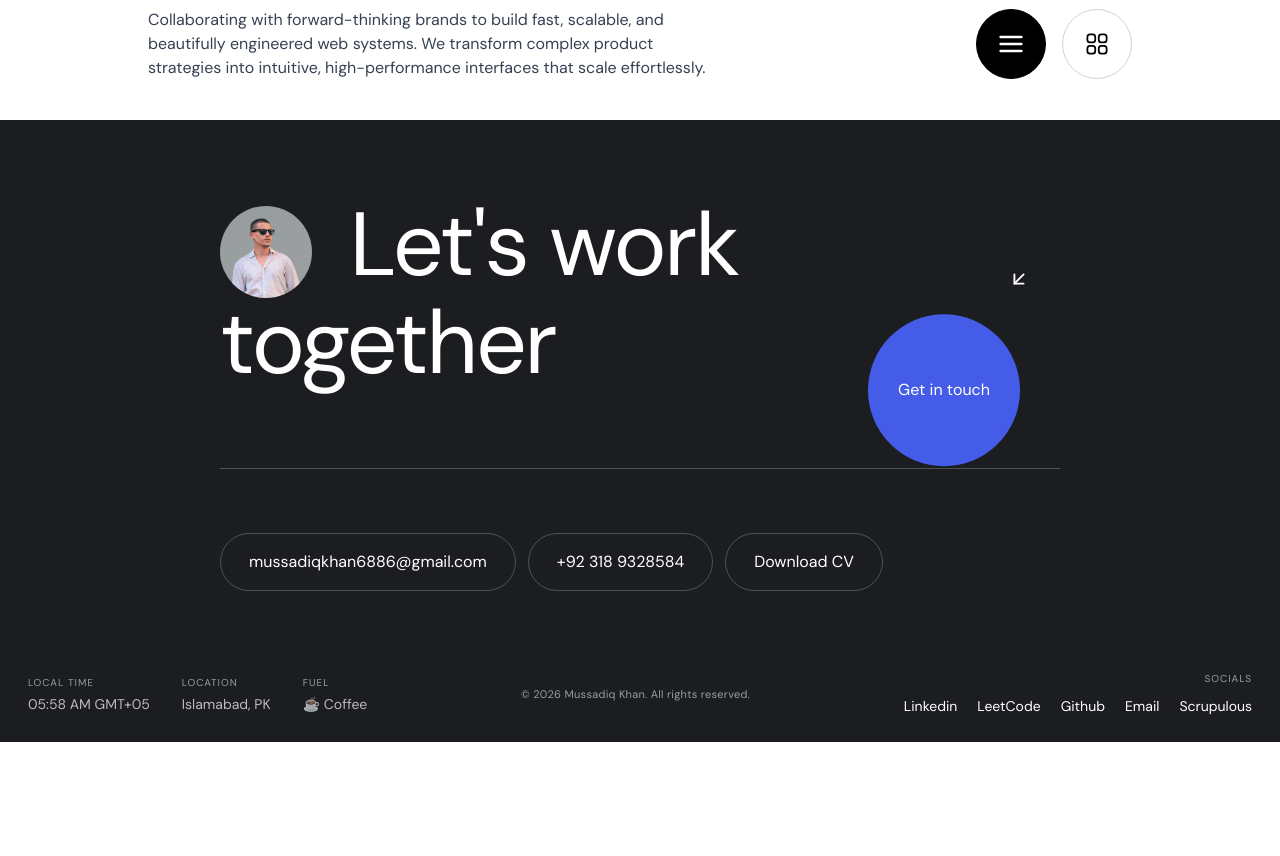
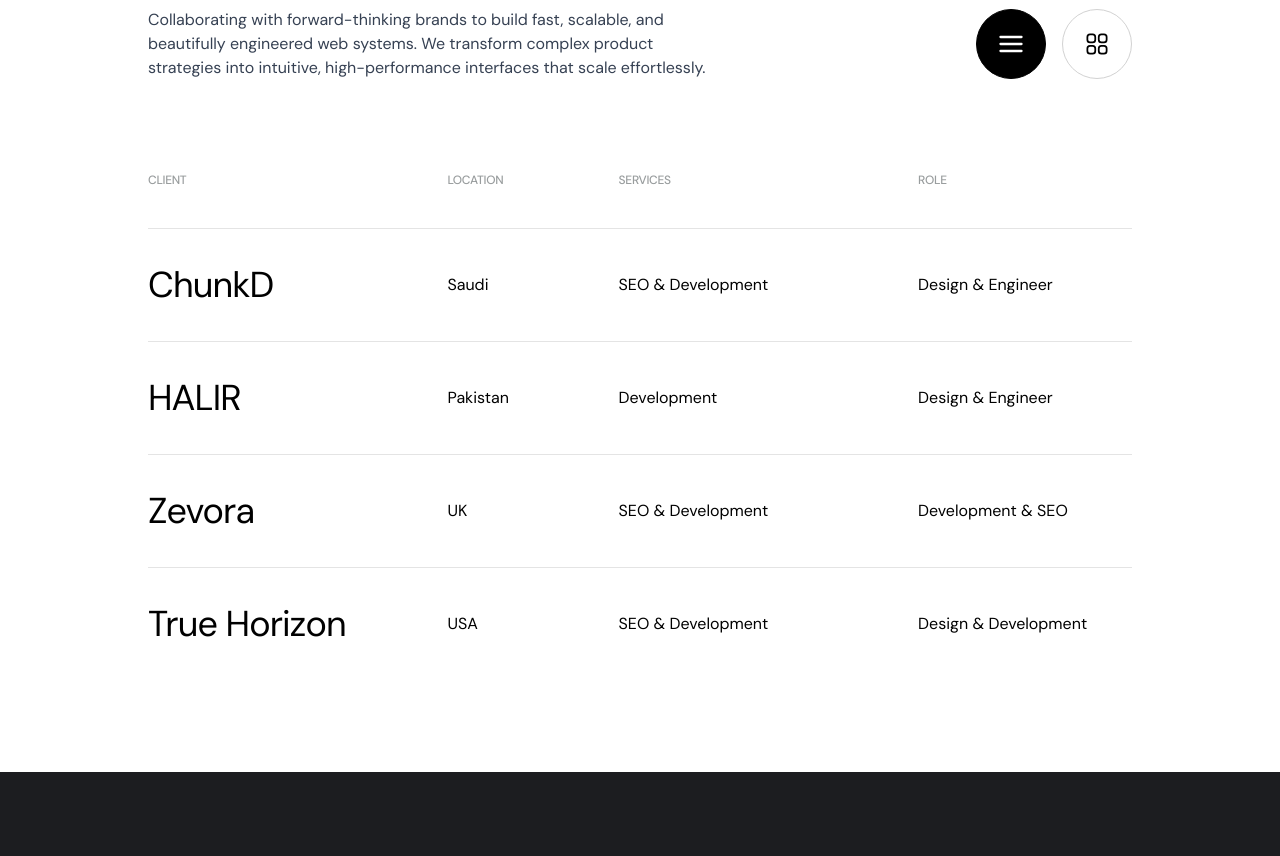
Before and after one commit to mussadiqkhan6886/portfolionew, a Next.js app: page /work in a window 1280 px wide. Shown: the part 480-1336 px from the top of the page. Before the commit the page ends 1222 px from the top, so only its background shows below. Built offline with nearby package versions, Linux system fonts and the light colour scheme.

Commit message:
work exp done

```diff
--- a/components/comp/Menu.tsx
+++ b/components/comp/Menu.tsx
@@ -10,11 +10,14 @@ import TransitionLink from './TransitionLink';
 
 
 const Menu = ({close, pathname}: {close: (x: boolean) => void, pathname: string}) => {
+
+  const CUBIC_EASE : [number, number, number, number] = [0.215, 0.61, 0.355, 1];
+
   return (
     <aside onClick={() => close(false)} className="w-screen h-screen bg-text/10 absolute inset-0 cursor-pointer">
     <motion.div initial={{
         x: 1000,
-        borderRadius: "600px",
+        borderRadius: "100%",
       }}
       animate={{
         x: 0,
@@ -22,11 +25,11 @@ const Menu = ({close, pathname}: {close: (x: boolean) => void, pathname: string}
       }}
       exit={{
         x: 1000,
-        borderRadius: "600px",
+        borderRadius: "100%",
       }}
       transition={{
-        duration: 1,
-        ease: easeInOut,
+        duration: 0.8,
+        ease: CUBIC_EASE,
         type: "tween"
       }} className="bg-text max-w-130 w-full h-screen z-40 p-8 top-0 right-0 fixed text-white">
       <div className="my-24 h-[53%]">
@@ -49,8 +52,8 @@ const Menu = ({close, pathname}: {close: (x: boolean) => void, pathname: string}
 
                 }}
                 transition={{
-                  duration: 0.8,
-                  ease: easeInOut,
+                  duration: 0.7,
+                  ease: CUBIC_EASE,
                   type: "tween",
                   delay: 0.1
                 }}
@@ -70,7 +73,7 @@ const Menu = ({close, pathname}: {close: (x: boolean) => void, pathname: string}
                 }}
                 transition={{
                   duration: 0.8,
-                  ease: easeInOut,
+                  ease: CUBIC_EASE,
                   type: "tween",
                   delay: item.d
                 }} key={item.link}><TransitionLink href={item.link}><MagnetText active={pathname === item.link} strength={0.1} pathname={"/"} className="w-full text-4xl sm:text-5xl" dot={"right"} text={item.title} /></TransitionLink></motion.li>
--- /dev/null
+++ b/components/comp/ProjectsAll.tsx
@@ -0,0 +1,155 @@
+'use client';
+
+import { projects } from '@/constants'
+import React, { useEffect, useRef, useState } from 'react'
+import gsap from "gsap"
+import { AnimatePresence, easeInOut, motion } from 'framer-motion';
+import { THUMB_H, THUMB_W } from './ProjectsShowCase';
+import Image from 'next/image';
+import TransitionLink from './TransitionLink';
+import MagnetText from '../ui/MagnetEffect';
+
+const ProjectsAll = ({ option }: { option: string }) => {
+  const containerRef = useRef<HTMLDivElement>(null);
+  const cursorRef = useRef<HTMLDivElement>(null);
+
+  const xTo = useRef<gsap.QuickToFunc | null>(null);
+  const yTo = useRef<gsap.QuickToFunc | null>(null);
+
+  const [activeId, setActiveId] = useState<string | null>(null);
+  const [isHovering, setIsHovering] = useState(false);
+
+  // Set up the magnetic-follow quickTo tweens once.
+  useEffect(() => {
+    if (!cursorRef.current) return;
+    xTo.current = gsap.quickTo(cursorRef.current, "x", {
+      duration: 0.55,
+      ease: "power3.out",
+    });
+    yTo.current = gsap.quickTo(cursorRef.current, "y", {
+      duration: 0.55,
+      ease: "power3.out",
+    });
+  }, []);
+
+  const handleMouseMove = (e: React.MouseEvent<HTMLDivElement>) => {
+    const rect = containerRef.current?.getBoundingClientRect();
+    if (!rect) return;
+    const x = e.clientX - rect.left;
+    const y = e.clientY - rect.top;
+    xTo.current?.(x);
+    yTo.current?.(y);
+  };
+
+  const activeProject = projects.find((p) => p.id === activeId) ?? null;
+
+  return (
+    <section
+      ref={containerRef}
+      onMouseMove={handleMouseMove}
+      onMouseLeave={() => {
+        setIsHovering(false);
+        setActiveId(null);
+      }}
+      className="relative my-13 w-full"
+    >
+      <div
+        ref={cursorRef}
+        className="pointer-events-none absolute left-[-20%] top-[-30%] z-50"
+      >
+        <AnimatePresence>
+          {isHovering && activeProject && (
+            <motion.div
+              key="thumb"
+              initial={{ scale: 0 }}
+              animate={{ scale: 1 }}
+              exit={{ scale: 0 }}
+              transition={{ duration: 0.35, ease: easeInOut }}
+              style={{
+                width: THUMB_W,
+                height: THUMB_H,
+                transform: "translate(-50%, -50%)",
+              }}
+              className="relative overflow-hidden"
+            >
+              {/* Crossfading image layer */}
+              <AnimatePresence>
+                <motion.div
+                  key={activeProject.id}
+                  initial={{ y: 300 }}
+                  animate={{ y: 0 }}
+                  exit={{ y: 300 }}
+                  transition={{ duration: 0.4 }}
+                  className="absolute inset-0 h-full w-full object-cover flex items-center justify-center"
+                >
+                  <Image
+                    src={activeProject.thumbnail}
+                    alt={activeProject.title}
+                    width={360}
+                    height={300}
+                    className="object-cover w-full h-full object-center"
+                  />
+                </motion.div>
+              </AnimatePresence>
+
+              <TransitionLink
+                href={activeProject.link}
+                target="_blank"
+                rel="noopener noreferrer"
+                className="pointer-events-none absolute inset-0 flex items-center justify-center"
+              >
+                <MagnetText
+                  text="View"
+                  className="pointer-events-auto rounded-full bg-ctr w-18 h-18 p-2 text-sm font-medium text-white text-center items-center justify-center transition-transform duration-300"
+                  strength={7}
+                  dot={"no"}
+                />
+              </TransitionLink>
+            </motion.div>
+          )}
+        </AnimatePresence>
+      </div>
+
+      <table className="w-full border-collapse text-left table-fixed">
+        <thead>
+            <tr className="border-b border-border/60 ">
+                <th className="py-10 text-xs font-medium tracking-tight text-gray uppercase w-[35%]">CLIENT</th>
+                <th className="py-10 text-xs font-medium tracking-tight text-gray uppercase w-[20%]">LOCATION</th>
+                <th className="py-10 text-xs font-medium tracking-tight text-gray uppercase w-[35%]">SERVICES</th>
+                <th className="py-10 text-xs font-medium tracking-tight text-gray uppercase w-[25%]">ROLE</th>
+            </tr>
+        </thead>
+        <tbody className="divide-y divide-border/60">
+            {projects.map((item) => (
+            <tr
+                key={item.id}
+                onMouseEnter={() => {
+                setIsHovering(true);
+                setActiveId(item.id);
+                }}
+                className="px-3 text-black hover:px-0 duration-300 transition-all"
+            >
+                <td className="py-9 pr-4 text-4xl capitalize tracking-tight">
+                    {item.title}
+                </td>
+
+                <td className="py-9 pr-4  capitalize">
+                {item.location}
+                </td>
+
+                <td className="py-9 pr-4   capitalize">
+                {item.service}
+                </td>
+
+                <td className="py-9 capitalize ">
+                {item.role}
+                </td>
+            </tr>
+            ))}
+        </tbody>
+        </table>
+    </section>
+  );
+};
+
+export default ProjectsAll;
--- a/components/comp/ProjectsShowCase.tsx
+++ b/components/comp/ProjectsShowCase.tsx
@@ -9,8 +9,8 @@ import Image from "next/image";
 import MagnetText from "@/components/ui/MagnetEffect";
 import TransitionLink from "./TransitionLink";
 
-const THUMB_W = 380;
-const THUMB_H = 340;
+export const THUMB_W = 380;
+export const THUMB_H = 340;
 
 export default function ProjectsShowcase() {
   const containerRef = useRef<HTMLDivElement>(null);
--- a/components/comp/WorkComp.tsx
+++ b/components/comp/WorkComp.tsx
@@ -4,6 +4,7 @@ import MagnetText from '@/components/ui/MagnetEffect'
 import React, { useState } from 'react'
 import { FiMenu } from 'react-icons/fi'
 import { HiOutlineSquares2X2 } from 'react-icons/hi2'
+import ProjectsAll from './ProjectsAll';
 
 const WorkComp = () => {
     const [option, setOption] = useState<"col" | "grid">("col")
@@ -12,7 +13,7 @@ const WorkComp = () => {
     <>
       <section className='min-h-[70vh] gap-8 h-full flex flex-col justify-end'>
         <h1 className="text-[80px] leading-22 tracking-tight">Engineering the future of <br /> digital experience</h1>
-        <div className="flex justify-between w-full items-center">
+        <div className="flex justify-between pt-2 w-full items-center">
           <p className="max-w-xl text-gray-700">Collaborating with forward-thinking brands to build fast, scalable, and beautifully engineered web systems. We transform complex product strategies into intuitive, high-performance interfaces that scale effortlessly.</p>
           <div className='flex gap-4'>
             <button onClick={() => setOption("col")}>
@@ -24,9 +25,7 @@ const WorkComp = () => {
           </div>
         </div>
       </section>
-      <section className="h-full">
-
-      </section>
+    <ProjectsAll option={option} />
     </>
   )
 }
--- a/constants/index.ts
+++ b/constants/index.ts
@@ -14,10 +14,10 @@ export const socials = [
 ]
 
 export const projects = [
-    {id: "1",title: "ChunkD", role: "design & engineer", thumbnail: "/t4.png", link: "/work/s", location: "Saudi", stack: [], description: "", features: [], live: "", video: "", webVideo: "", mobileShots: []},
-    {id: "2",title: "HALIR", role: "design & engineer", thumbnail: "/t2.png", link: "/work/k", location: "Pakistan", stack: [], description: "", features: [], live: "", video: "", webVideo: "", mobileShots: []},
-    {id: "3",title: "Zevora", role: "development & SEO", thumbnail: "/t1.png", link: "/work/s", location: "UK", stack: [], description: "", features: [], live: "", video: "", webVideo: "", mobileShots: []},
-    {id: "4",title: "True Horizon", role: "design & development", thumbnail: "/t3.png", link: "/work/l", location: "USA", stack: [], description: "", features: [], live: "", video: "", webVideo: "", mobileShots: []},
+    {id: "1", service: "SEO & Development",title: "ChunkD", role: "design & engineer", thumbnail: "/t4.png", link: "/work/s", location: "Saudi", stack: [], description: "", features: [], live: "", video: "", webVideo: "", mobileShots: []},
+    {id: "2", service: "Development",title: "HALIR", role: "design & engineer", thumbnail: "/t2.png", link: "/work/k", location: "Pakistan", stack: [], description: "", features: [], live: "", video: "", webVideo: "", mobileShots: []},
+    {id: "3", service: "SEO & Development",title: "Zevora", role: "development & SEO", thumbnail: "/t1.png", link: "/work/s", location: "UK", stack: [], description: "", features: [], live: "", video: "", webVideo: "", mobileShots: []},
+    {id: "4", service: "SEO & Development",title: "True Horizon", role: "design & development", thumbnail: "/t3.png", link: "/work/l", location: "USA", stack: [], description: "", features: [], live: "", video: "", webVideo: "", mobileShots: []},
 ]
 
 export const thumbnails1 = [
```
